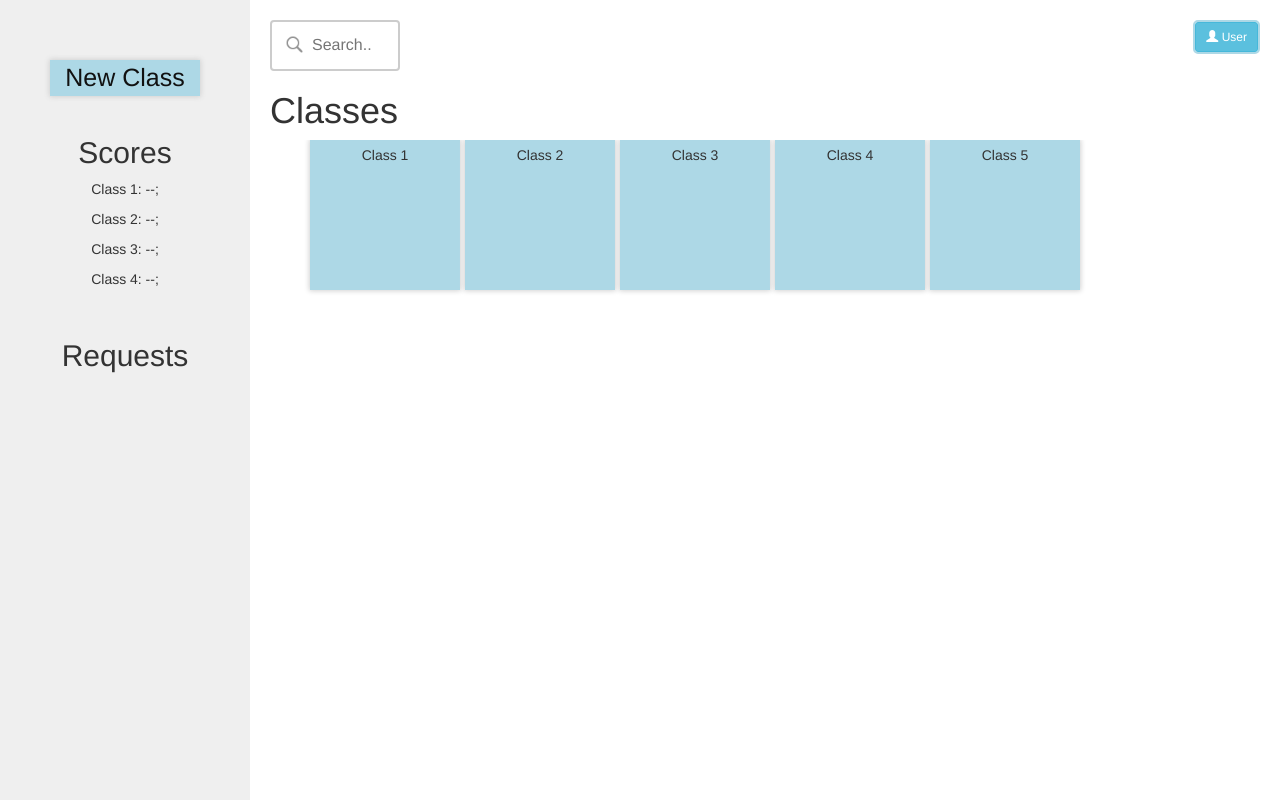
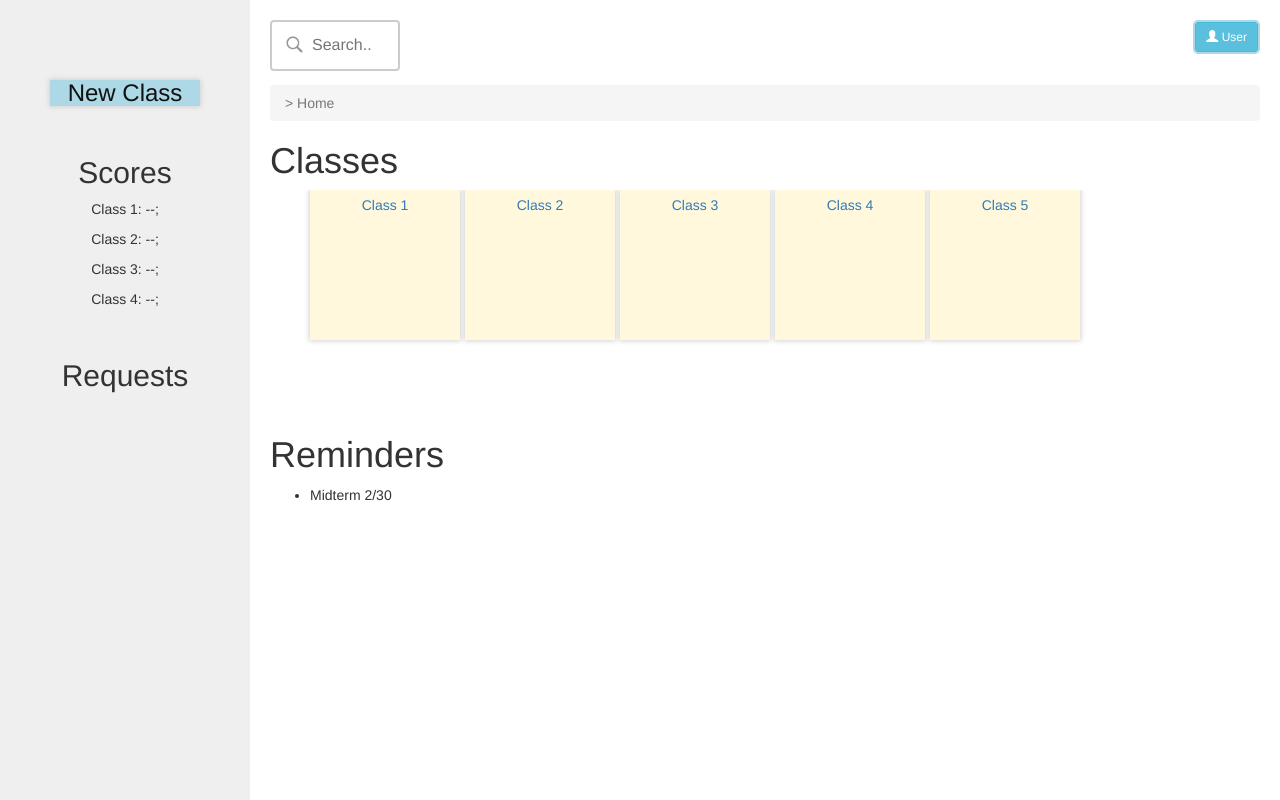
Before and after one commit to vincentol/StudyJam, a PHP site: page / in a window 1280 px wide. Run offline with PHP 8.4, Linux system fonts and the light colour scheme.

Commit message:
Index Page Updated

```diff
--- a/index.html
+++ b/index.html
@@ -1,5 +1,6 @@
 <html>
   <head>
+    <script src="js/study.js"></script>
     <link rel="stylesheet" href="https://maxcdn.bootstrapcdn.com/bootstrap/3.3.7/css/bootstrap.min.css">
     <link rel="stylesheet" href="styles.css">
   </head>
@@ -13,7 +14,7 @@
 
     <!-- Side Bar -->
     <div id="mySideBar" class="sidebar">
-      <a href="#"><center><div class="mycard">New Class</div></center></a>
+      <a href="blank.html"><center><div class="mycard"><h3>New Class</h3></div></center></a>
       <br/>
       <h2>Scores</h2>
       <div id="scoreList">
@@ -31,18 +32,31 @@
       <form>
         <input type="text" name="search" placeholder="Search..">
       </form>
+
+      <!-- Breadcrumb -->
+      <ol class="breadcrumb">
+        <li class="active">> Home</li>
+      </ol>
+
       <h1>Classes</h1>
         <div id="classList">
           <ul>
-            <li><div class="mycard2"><p>Class 1</p></div></li>
-            <li><div class="mycard2"><p>Class 2</p></div></li>
-            <li><div class="mycard2"><p>Class 3</p></div></li>
-            <li><div class="mycard2"><p>Class 4</p></div></li>
-            <li><div class="mycard2"><p>Class 5</p></div></li>
+            <li><a href="blank.html"><div class="mycard2"><p>Class 1</p></div></a></li>
+            <li><a href="blank.html"><div class="mycard2"><p>Class 2</p></div></a></li>
+            <li><a href="blank.html"><div class="mycard2"><p>Class 3</p></div></a></li>
+            <li><a href="blank.html"><div class="mycard2"><p>Class 4</p></div></a></li>
+            <li><a href="blank.html"><div class="mycard2"><p>Class 5</p></div></a></li>
           </ul>
           <br/>
         </div>
+
+      <h1>Reminders</h1>
+      <ul>
+        <li>Midterm 2/30</li>
+      </ul>
+
     </div>
+    <!-- End Main Content -->
   </body>
 
 </html>
--- /dev/null
+++ b/js/study.js
@@ -0,0 +1,8 @@
+'use strict';
+
+$(document).ready(function() {
+  intializePage();
+})
+
+initializePage() {
+}
--- a/styles.css
+++ b/styles.css
@@ -38,7 +75,7 @@ input[type=text]:focus {
 }
 
 #classList {
-  height: 400px;
+  height: 225px;
   width: 90%;
   overflow-y: auto;
 }
@@ -110,7 +147,7 @@ div.mycard2 {
   width: 150px;
   height: 150px;
   text-align: center;
-  background-color: #ADD8E6;
+  background-color: #FFF8DC;
   box-shadow: 0 0 5px 1px lightgrey;
 }
 
```
Also changed, not shown: other parts of styles.css (+37 -0 lines), blank.html (added, +10 -0 lines).
